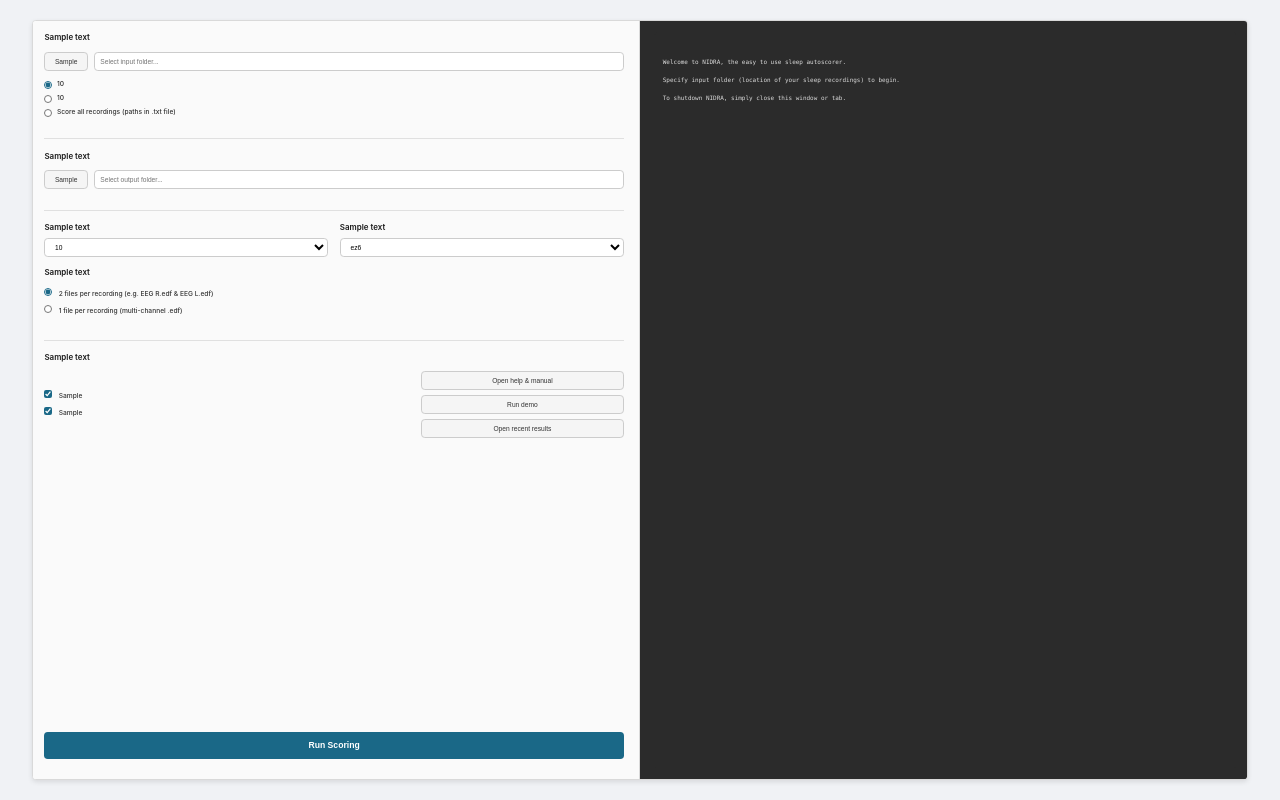
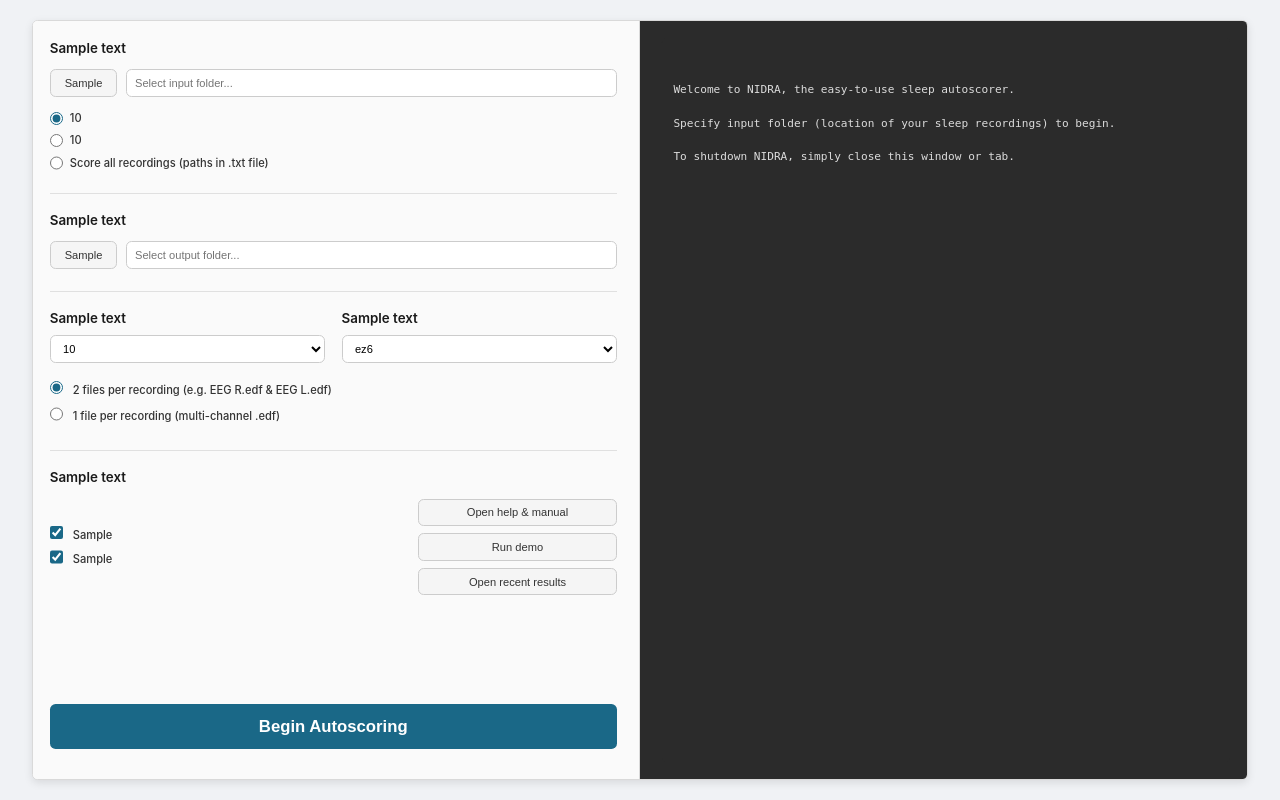
Before and after one commit to paulzerr/nidra, a Flask app: template NIDRA/nidra_gui/neutralino/resources/templates/index.html in a window 1280 px wide. Run offline with Flask 3, Linux system fonts and the light colour scheme; the template is opened without the code that fills it: most values are stand-ins (such as "Sample title", 1, 10 or a date in 2020); data that the repository does not hold is empty.

Commit message:
fine-tuned UI sizes

```diff
--- a/NIDRA/nidra_gui/app.py
+++ b/NIDRA/nidra_gui/app.py
@@ -24,8 +24,7 @@
     "DATA_SOURCE_FEE": "EEG wearable (e.g. ZMax)   ", "DATA_SOURCE_PSG": "PSG (EEG/EOG)   ",
     "OUTPUT_TITLE": "Output Folder", "RUN_BUTTON": "Run autoscoring", "BROWSE_BUTTON": "Browse files...",
     "HELP_TITLE": "Help & Info (opens in browser)",
-    "CONSOLE_INIT_MESSAGE": "\n\nWelcome to NIDRA, the easy to use sleep autoscorer.\n\nSpecify input folder (location of your sleep recordings) to begin.\n\nTo shutdown NIDRA, simply close this window or tab.",
-    "ZMAX_OPTIONS_TITLE": "Source file configuration",
+    "CONSOLE_INIT_MESSAGE": "\n\nWelcome to NIDRA, the easy-to-use sleep autoscorer.\n\nSpecify input folder (location of your sleep recordings) to begin.\n\nTo shutdown NIDRA, simply close this window or tab.",
     "ZMAX_OPTIONS_2_FILES": "2 files per recording (e.g. EEG R.edf & EEG L.edf)",
     "ZMAX_OPTIONS_1_FILE": "1 file per recording (2+ channels)",
     "ZMAX_OPTIONS_SELECT_CHANNELS": "Select channels (optional)"
--- a/NIDRA/nidra_gui/neutralino/resources/static/script.js
+++ b/NIDRA/nidra_gui/neutralino/resources/static/script.js
@@ -8,9 +8,9 @@
     // ============================================
     // MASTER SCALING CONTROLS
     // ============================================
-    const MASTER_SCALE = 1.0;      // Overall size multiplier
-    const DESIGN_WIDTH =  2560;// 1920;     // Screen width where UI looks "native"
-    const DESIGN_HEIGHT = 1440;// 1080;    // Screen height where UI looks "native"
+    const MASTER_SCALE = 1.1;      // Overall size multiplier
+    const DESIGN_WIDTH =  1920;     // Screen width where UI looks "native"
+    const DESIGN_HEIGHT = 1080;    // Screen height where UI looks "native"
 
     function scaleUi() {
         const container = document.querySelector('.container');
@@ -279,7 +279,7 @@
 
     function setRunningState(isRunning) {
         runBtn.disabled = isRunning;
-        runBtn.textContent = isRunning ? 'Running...' : 'Run Scoring';
+        runBtn.textContent = isRunning ? 'Running...' : 'Begin Autoscoring';
     }
 
     function startPolling() {
--- a/NIDRA/nidra_gui/neutralino/resources/static/style.css
+++ b/NIDRA/nidra_gui/neutralino/resources/static/style.css
@@ -4,7 +4,7 @@
 
     /* Base units - adjust these to resize entire UI */
     --base-unit: 16px;
-    --base-font: 14px;
+    --base-font: 16px;
 
     /* All spacing derives from base units */
     --unit: calc(var(--base-unit) * var(--scale));
@@ -70,7 +70,7 @@
 }
 
 .control-group {
-    margin-bottom: calc(var(--unit) * 1.2);
+    margin-bottom: calc(var(--unit) * 0.4);
 }
 
 .control-group h2 {
@@ -204,9 +204,9 @@
     margin-top: auto;
     margin-bottom: calc(var(--unit) * 1.2);
     width: 100%;
-    height: calc(var(--unit) * 3.5);
+    height: calc(var(--unit) * 4.0);
     padding: 0 calc(var(--unit) * 1.2);
-    font-size: calc(var(--font-size) * 1.3);
+    font-size: calc(var(--font-size) * 1.5);
     font-weight: 600;
     border: none;
     border-radius: var(--border-radius);
@@ -232,7 +232,7 @@
     border-radius: calc(6px * var(--scale));
     overflow-y: auto;
     font-family: 'Menlo', 'Consolas', 'Monaco', monospace;
-    font-size: calc(var(--font-size) * 0.9);
+    font-size: calc(var(--font-size) * 1.0);
     height: 100%;
 }
 
--- a/NIDRA/nidra_gui/neutralino/resources/templates/index.html
+++ b/NIDRA/nidra_gui/neutralino/resources/templates/index.html
@@ -54,7 +54,6 @@
             </div>
 
             <div id="zmax-options" class="control-group" style="display: none;">
-                <h2>{{ texts["ZMAX_OPTIONS_TITLE"] }}</h2>
                 <div class="radio-group">
                     <label class="flex-label">
                         <span><input type="radio" name="zmax-mode" value="two_files" checked> 2 files per recording (e.g. EEG R.edf & EEG L.edf)</span>
```
